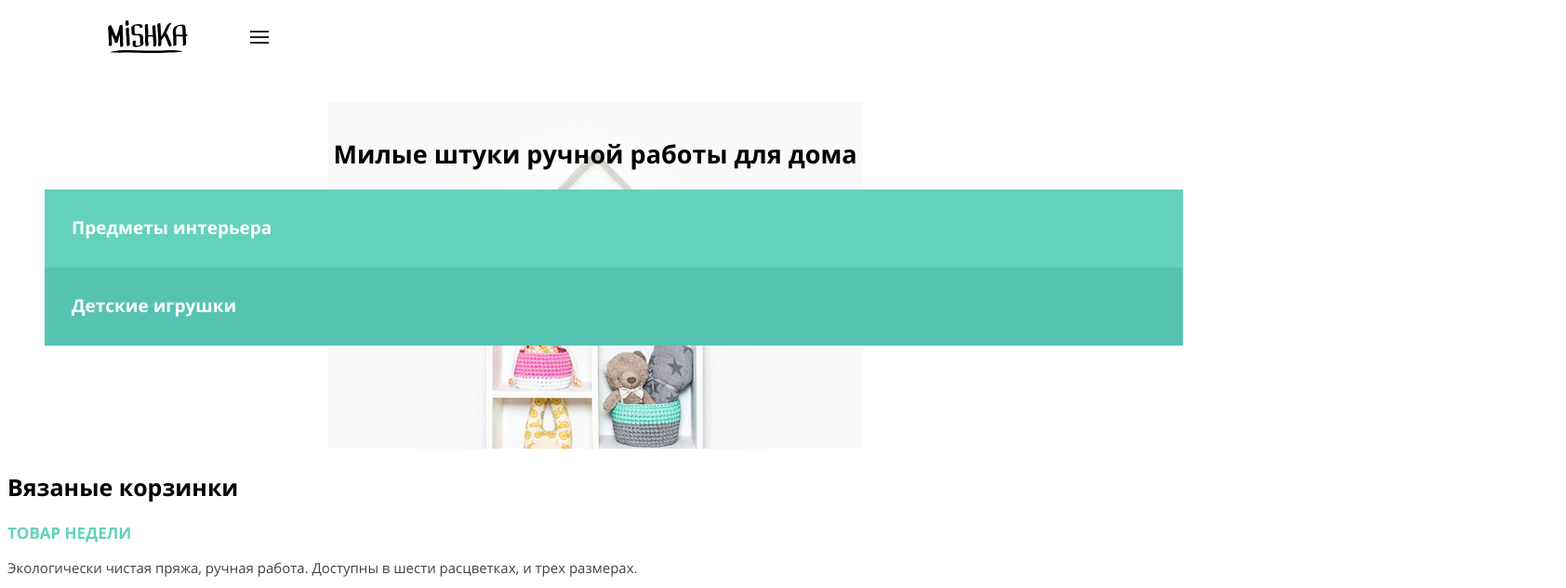
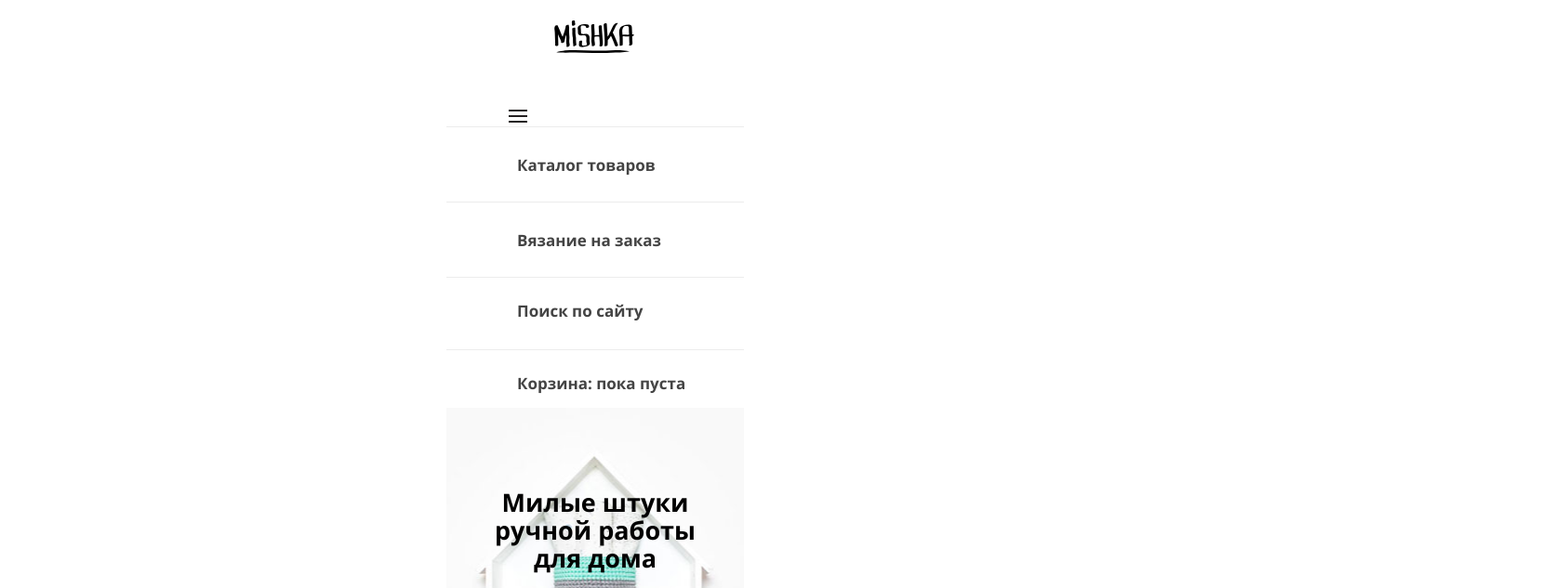
Before and after one commit to evgeniia-rushakova/805091-mishka-16, a website: page source/index.html in a window 1280 px wide. Shown: the top 633 px of the page at 93% size, 1684 px wide, since content can reach past the window. Drawn offline with nearby package versions, Linux system fonts and the light colour scheme; files that its build step writes are made by us from their sources.

Commit message:
menushka

```diff
--- a/source/less/main-stock.less
+++ b/source/less/main-stock.less
@@ -10,7 +10,7 @@ background-position: center;
   font-weight: bold;
   line-height: 1.11;
   text-align: center;
-  padding-top: 42px;
+  padding-top: 88px;
 padding-left:39px;
 padding-right: 39px;
 color: @dark-brown;
--- a/source/less/mixins.less
+++ b/source/less/mixins.less
@@ -30,3 +30,7 @@
   letter-spacing: normal;
   color: @greyish-brown;
 }
+.list-style {
+  list-style: none;
+  text-decoration: none;
+}
--- a/source/less/page-header.less
+++ b/source/less/page-header.less
@@ -1,11 +1,14 @@
 .page-header {
   background-color:white;
-  height:79px;
-display:flex;
+  min-height:79px;
+}
+.page-header__logo {
+  display: block;
+      margin-bottom: 32px;
 }
 .page-header__logo-image {
-  margin-top:14px;
-  padding-left:108px;
+  margin-top:22px;
+  padding-left:116px;
 }
 .main-nav__toggle {
 border:none;
@@ -13,8 +16,41 @@ background-color:white;
 margin-top: 24px;
 margin-left: 61px;
 }
-.main-nav__wrapper {
+/*.main-nav__wrapper {
   display:none;
+}*/
+.main-nav__list {
+margin:0;
+padding:0;
+}
+.site-list__item {
+list-style: none;
+box-shadow: 0px 1px 0 0 #ececec, inset 0px 1px 0 0 #ececec;
+}
+
+.site-list__item a {
+ text-decoration: none;
+  .bold;
+ line-height: 24px;
+  display: block;
+
+ padding-bottom: 27px;
+ padding-left: 76px;
+ padding-top:30px;
+}
+.user-list__item {
+list-style: none;
+box-shadow: 0px 1px 0 0 #ececec, inset 0px 1px 0 0 #ececec;
+}
+.user-list__item a {
+ text-decoration: none;
+ .bold;
+ line-height: 24px;
+ display: block;
+
+ padding-bottom: 29px;
+ padding-left: 76px;
+ padding-top: 25px;
 }
 .main-nav__toggle:hover {
   opacity:0.6;
--- /dev/null
+++ b/source/less/page-main.less
@@ -0,0 +1,3 @@
+.page-main {
+  margin-top:-38px;
+}
--- a/source/less/style.less
+++ b/source/less/style.less
@@ -1,8 +1,10 @@
+@import "temporary-width.less";
 @import "fonts.less";
 @import "colors.less";
 @import "mixins.less";
 @import "visually-hidden.less";
 @import "page-header.less";
+@import "page-main.less";
 @import "main-stock.less";
 @import "promo.less";
 @import "benefits";
--- /dev/null
+++ b/source/less/temporary-width.less
@@ -0,0 +1,5 @@
+body {
+  width: 320px;
+  margin:0 auto;
+  padding:0;
+}
```
